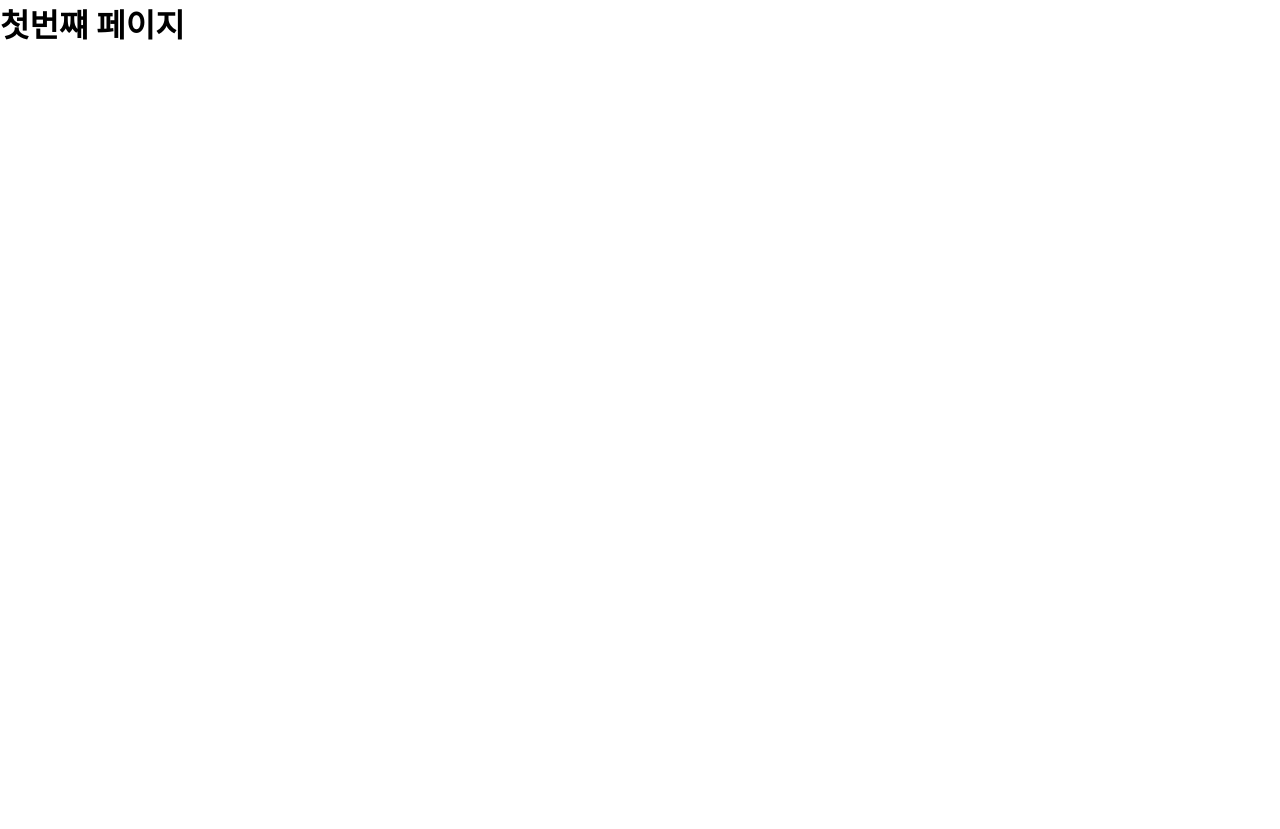
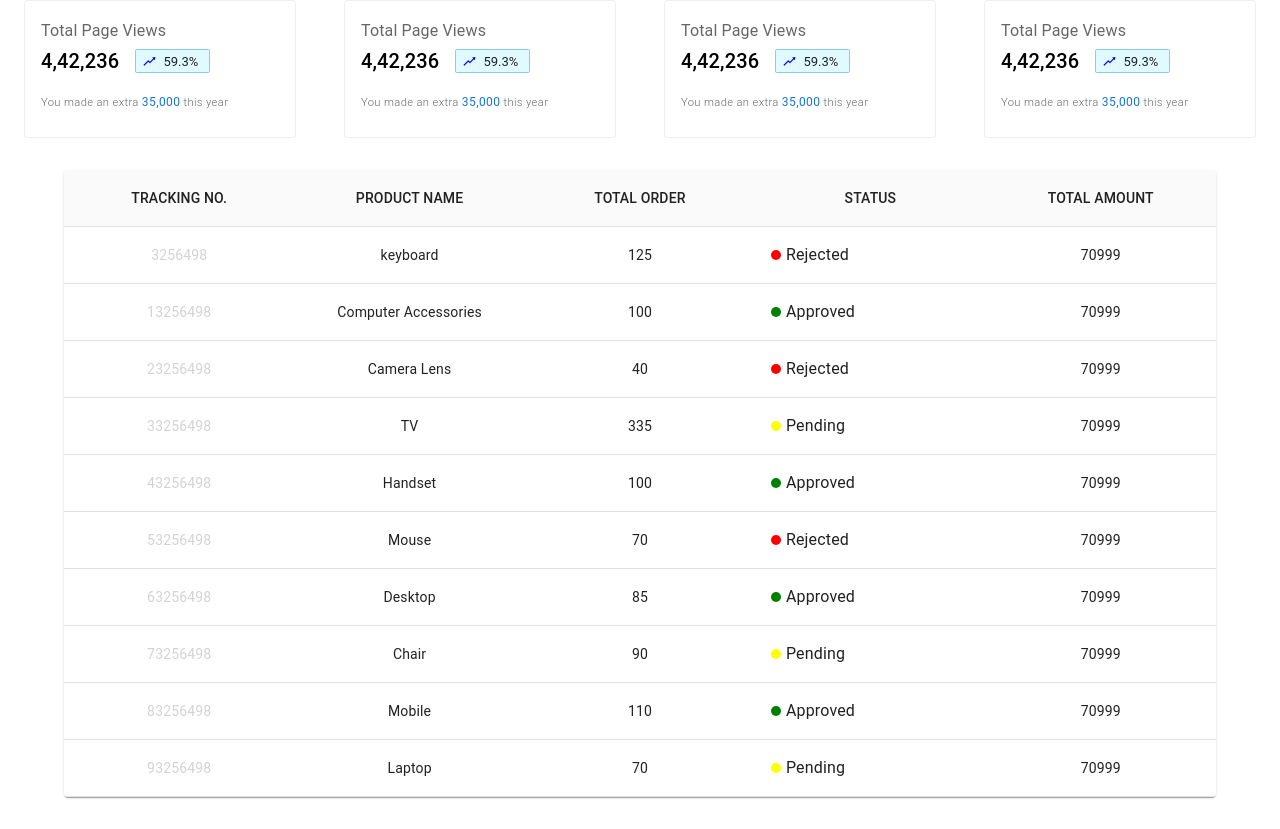
Before and after one commit to dong-geon-Lee/MUI-template-pratice, a React (Create React App) app: page / in a window 1280 px wide. Before the commit the page ends 800 px from the top, so only its background shows below. Built offline with nearby package versions, Linux system fonts and the light colour scheme.

Commit message:
Card 및 Table 테스트 완료

```diff
--- /dev/null
+++ b/src/layout/MainLayout/Header/HeaderContent/MegaMenuSection.tsx
@@ -0,0 +1,7 @@
+import React from 'react';
+
+const MegaMenuSection = () => {
+  return <div>MegaMenuSection</div>;
+};
+
+export default MegaMenuSection;
--- a/src/layout/MainLayout/Header/HeaderContent/index.tsx
+++ b/src/layout/MainLayout/Header/HeaderContent/index.tsx
@@ -6,6 +6,7 @@ import { useMemo } from 'react';
 import Search from './Search';
 import Notification from './Notification';
 import Localization from './Localization';
+import MegaMenuSection from './MegaMenuSection';
 
 const HeaderContent = () => {
   const { i18n, menuOrientation } = useConfig();
@@ -22,6 +23,7 @@ const HeaderContent = () => {
       <Search />
 
       <Box sx={{ display: 'flex', gap: '0.4rem' }}>
+        <MegaMenuSection />
         <Localization />
         <Notification />
       </Box>
--- /dev/null
+++ b/src/pages/TestComponents.tsx
@@ -0,0 +1,41 @@
+import { Box, Chip, Container, Grid, Stack, Typography } from '@mui/material';
+import { RiseOutlined, FallOutlined } from '@ant-design/icons';
+
+const TestComponents = () => {
+  return (
+    <Container>
+      <Box border="1px solid #eee" p={2} borderRadius="0.2rem">
+        <Typography variant="subtitle1" color="textSecondary">
+          Total Page Views
+        </Typography>
+        <Stack direction="row" spacing={2} alignItems="center">
+          <Typography variant="h6">4,42,236</Typography>
+          <Chip
+            variant="filled"
+            icon={<RiseOutlined style={{ fontSize: '0.8rem', color: 'blue' }} />}
+            label="59.3%"
+            sx={{
+              gap: '0.2rem',
+              ml: 1.25,
+              p: '0.4rem 0.2rem',
+              borderRadius: '0.1rem',
+              background: '#e0faff',
+              border: '1px solid skyblue'
+            }}
+            size="small"
+            component="div"
+          />
+        </Stack>
+        <Typography fontSize="0.7rem" fontWeight="300" variant="caption" color="textSecondary" component="p" pt={2} pb={1}>
+          You made an extra{' '}
+          <Typography color="primary" component="span" variant="caption">
+            35,000
+          </Typography>{' '}
+          this year
+        </Typography>
+      </Box>
+    </Container>
+  );
+};
+
+export default TestComponents;
--- /dev/null
+++ b/src/pages/TestTable.tsx
@@ -0,0 +1,77 @@
+import Table from '@mui/material/Table';
+import TableBody from '@mui/material/TableBody';
+import TableCell from '@mui/material/TableCell';
+import TableContainer from '@mui/material/TableContainer';
+import TableHead from '@mui/material/TableHead';
+import TableRow from '@mui/material/TableRow';
+import Paper from '@mui/material/Paper';
+import { Box, Stack, Typography } from '@mui/material';
+
+function createData(trackingNo: number, productName: string, totalOrder: number, status: string, totalAmount: number) {
+  return { trackingNo, productName, totalOrder, status, totalAmount };
+}
+
+const rows = [
+  createData(3256498, 'keyboard', 125, 'Rejected', 70999),
+  createData(13256498, 'Computer Accessories', 100, 'Approved', 70999),
+  createData(23256498, 'Camera Lens', 40, 'Rejected', 70999),
+  createData(33256498, 'TV', 335, 'Pending', 70999),
+  createData(43256498, 'Handset', 100, 'Approved', 70999),
+  createData(53256498, 'Mouse', 70, 'Rejected', 70999),
+  createData(63256498, 'Desktop', 85, 'Approved', 70999),
+  createData(73256498, 'Chair', 90, 'Pending', 70999),
+  createData(83256498, 'Mobile', 110, 'Approved', 70999),
+  createData(93256498, 'Laptop', 70, 'Pending', 70999)
+];
+
+const TestTable = () => {
+  return (
+    <TableContainer component={Paper} sx={{ display: 'flex', flexDirection: 'column', m: '2rem auto', width: '90%' }}>
+      <Table sx={{ minWidth: 400 }}>
+        <TableHead sx={{ background: '#fafafa' }}>
+          <TableRow sx={{ '& .css-1ygcj2i-MuiTableCell-root': { color: '#2d2d2d' } }}>
+            <TableCell align="center">TRACKING NO.</TableCell>
+            <TableCell align="center">PRODUCT NAME</TableCell>
+            <TableCell align="center">TOTAL ORDER</TableCell>
+            <TableCell align="center">STATUS</TableCell>
+            <TableCell align="center">TOTAL AMOUNT</TableCell>
+          </TableRow>
+        </TableHead>
+        <TableBody>
+          {rows.map((row) => (
+            <TableRow key={row.trackingNo} sx={{ '& .css-kys057-MuiTableCell-root.tracking__no': { color: '#d3d3d3' } }}>
+              <TableCell sx={{ minWidth: '200px' }} className="tracking__no" align="center">
+                {row.trackingNo}
+              </TableCell>
+              <TableCell sx={{ minWidth: '200px' }} align="center">
+                {row.productName}
+              </TableCell>
+              <TableCell sx={{ minWidth: '200px' }} align="center">
+                {row.totalOrder}
+              </TableCell>
+
+              <TableCell sx={{ minWidth: '200px' }} align="center">
+                <Stack direction="row" spacing={0.6} alignItems="center">
+                  <Box
+                    sx={{
+                      background: `${row.status === 'Approved' ? 'green' : row.status === 'Pending' ? 'yellow' : 'red'}`,
+                      borderRadius: '50%',
+                      width: '10px',
+                      height: '10px'
+                    }}
+                  />
+                  <Typography>{row.status}</Typography>
+                </Stack>
+              </TableCell>
+              <TableCell sx={{ minWidth: '200px' }} align="center">
+                {row.totalAmount}
+              </TableCell>
+            </TableRow>
+          ))}
+        </TableBody>
+      </Table>
+    </TableContainer>
+  );
+};
+
+export default TestTable;
--- a/src/routes/index.tsx
+++ b/src/routes/index.tsx
@@ -1,6 +1,38 @@
 import { useRoutes } from 'react-router-dom';
+
 import MainRoutes from './MainRoutes';
 
+import { Box, Grid } from '@mui/material';
+
+import TestComponents from 'pages/TestComponents';
+import TestTable from 'pages/TestTable';
+
 export default function ThemeRoutes() {
-  return useRoutes([{ path: '/', element: <h1>첫번쨰 페이지</h1>, children: [{ path: '/', element: <></> }] }, MainRoutes]);
+  return useRoutes([
+    {
+      path: '/',
+      element: (
+        <Box>
+          <Grid container>
+            <Grid item xs={12} sm={6} md={4} lg={3}>
+              <TestComponents />
+            </Grid>
+            <Grid item xs={12} sm={6} md={4} lg={3}>
+              <TestComponents />
+            </Grid>
+            <Grid item xs={12} sm={6} md={4} lg={3}>
+              <TestComponents />
+            </Grid>
+            <Grid item xs={12} sm={6} md={4} lg={3}>
+              <TestComponents />
+            </Grid>
+          </Grid>
+
+          <TestTable />
+        </Box>
+      ),
+      children: [{ path: '/', element: <></> }]
+    },
+    MainRoutes
+  ]);
 }
```
